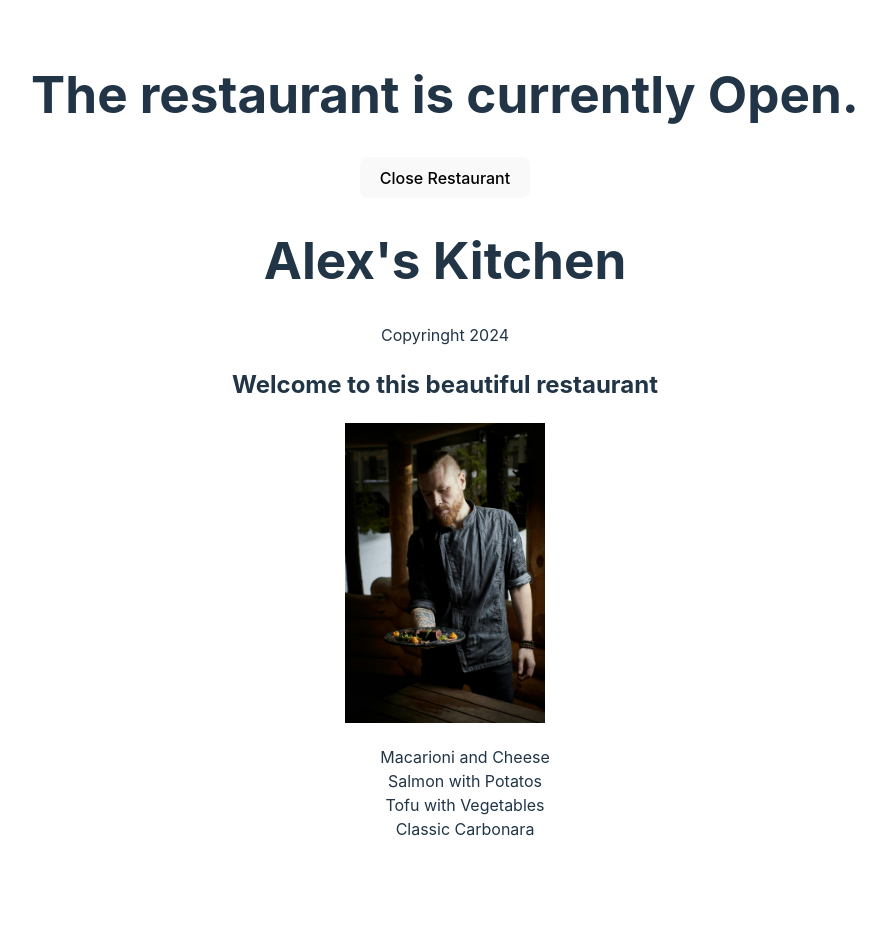
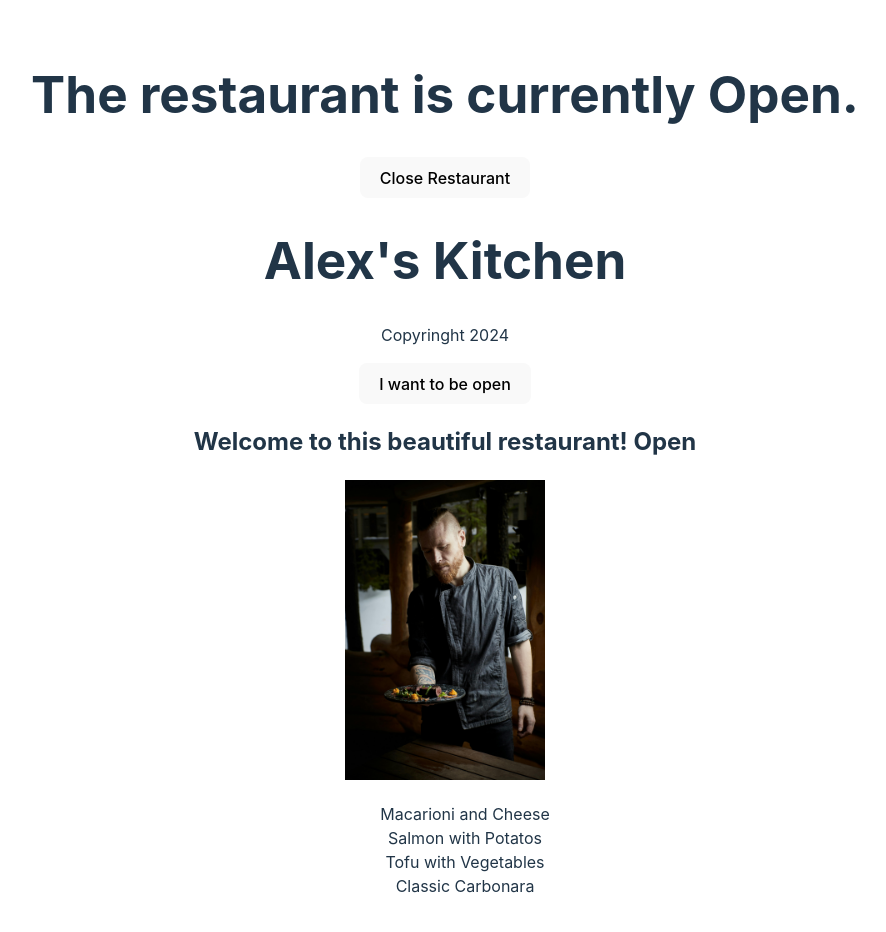
Before and after one commit to Angzuk/react-project, a React (Vite) app: page / in a window 1280 px wide. Shown: the top 932 px of the page, without its empty margins (195-1081 px from the left). Before the commit the page ends 889 px from the top, so only its background shows below. Built offline with nearby package versions, Linux system fonts and the light colour scheme.

Commit message:
Handling state with nested components

```diff
--- a/src/App.jsx
+++ b/src/App.jsx
@@ -23,11 +23,12 @@ const dishObjects = items.map((dish, i) => ({
   title: dish,
 }));
 
-function Main({ dishes }) {
+function Main({ dishes, openStatus, onStaus }) {
   return (
     <>
       <div>
-        <h2>Welcome to this beautiful restaurant </h2>
+        <button onClick={() => onStaus(true)}>I want to be open</button>
+        <h2>Welcome to this beautiful restaurant! {openStatus ? "Open" : "Close"} </h2>
       </div>
       <main>
         <img src={chef} height={300} alt="Photo of the chef owner" />
@@ -51,7 +52,7 @@ function App() {
       <h1>The restaurant is currently {status ? "Open" : "Close"}.</h1>
       <button onClick={() => setStatus(!status)}>{status ? "Close" : "Open"} Restaurant</button>
       <Header name="Alex" year={new Date().getFullYear()} />
-      <Main dishes={dishObjects} />
+      <Main dishes={dishObjects} openStatus={status} onStaus={setStatus}/>
     </div>
   );
 }
```
